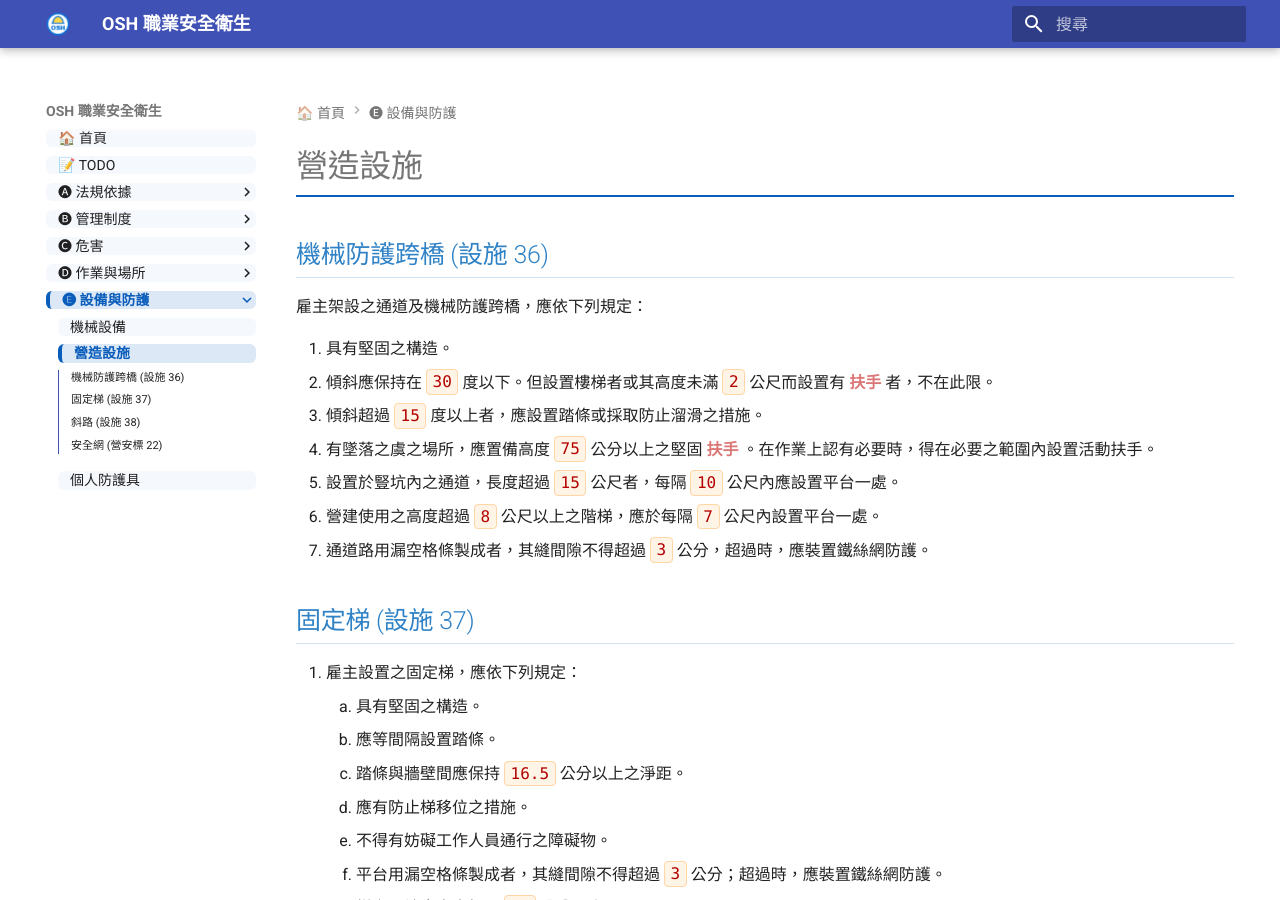
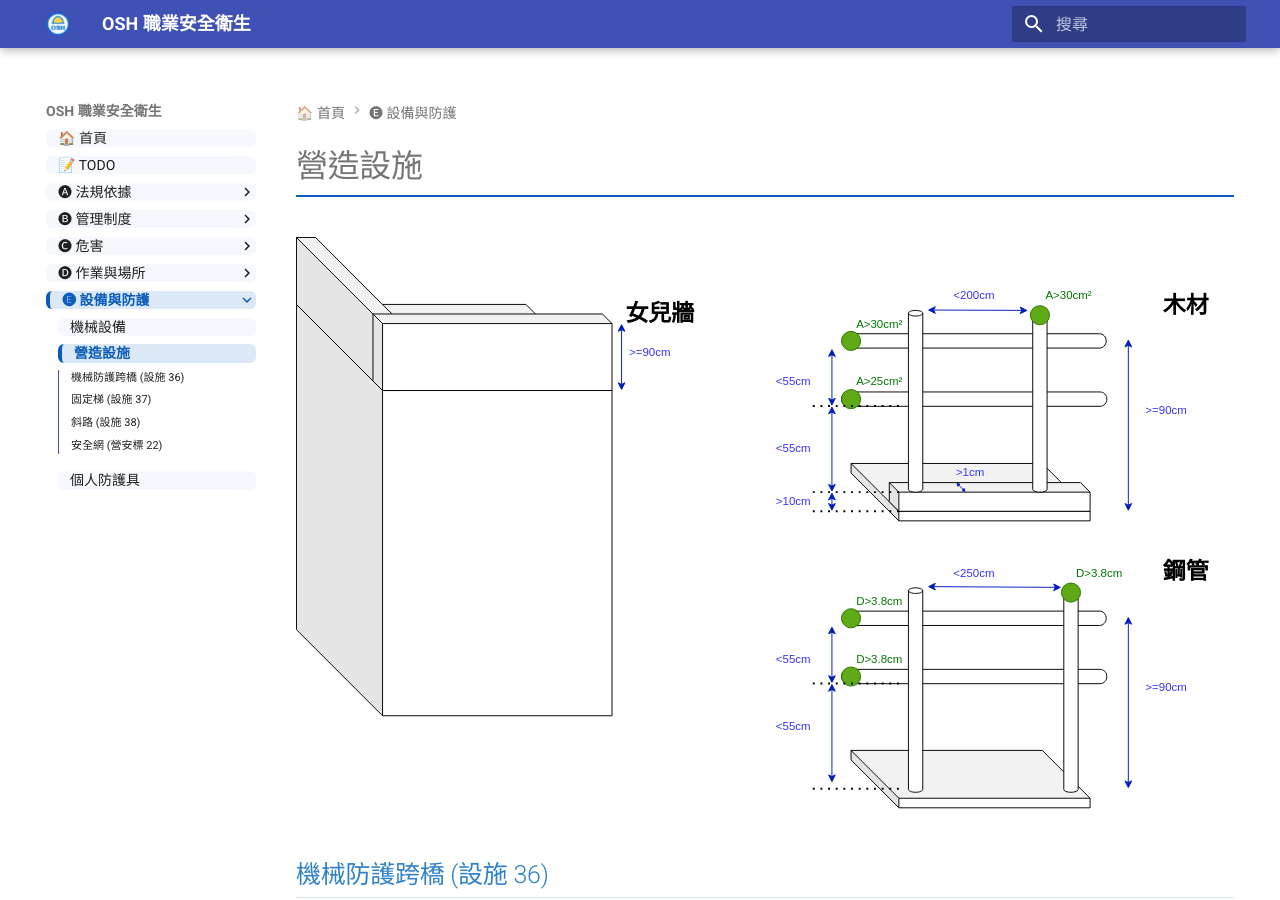
Before and after one commit to YuCH-Hank/OSH, an MkDocs documentation site: the page built from docs/E_設備與防護/營造設施.md, in a window 1280 px wide and 900 px high. Built offline with MkDocs 1.6.1 and Material for MkDocs 9.7.7, drawn with Linux system fonts in a browser that asks for light colours; comment, search, counter and statistics services are not loaded.

```diff
--- a/docs/E_設備與防護/營造設施.md
+++ b/docs/E_設備與防護/營造設施.md
@@ -1,4 +1,6 @@
 # 營造設施
+
+![](./../image/安全衛生管理員/設施規則.drawio.svg)
 
 ## 機械防護跨橋 (設施 36)
 
```
Also changed, not shown: docs/image/安全衛生管理員/設施規則.drawio.svg (added).
